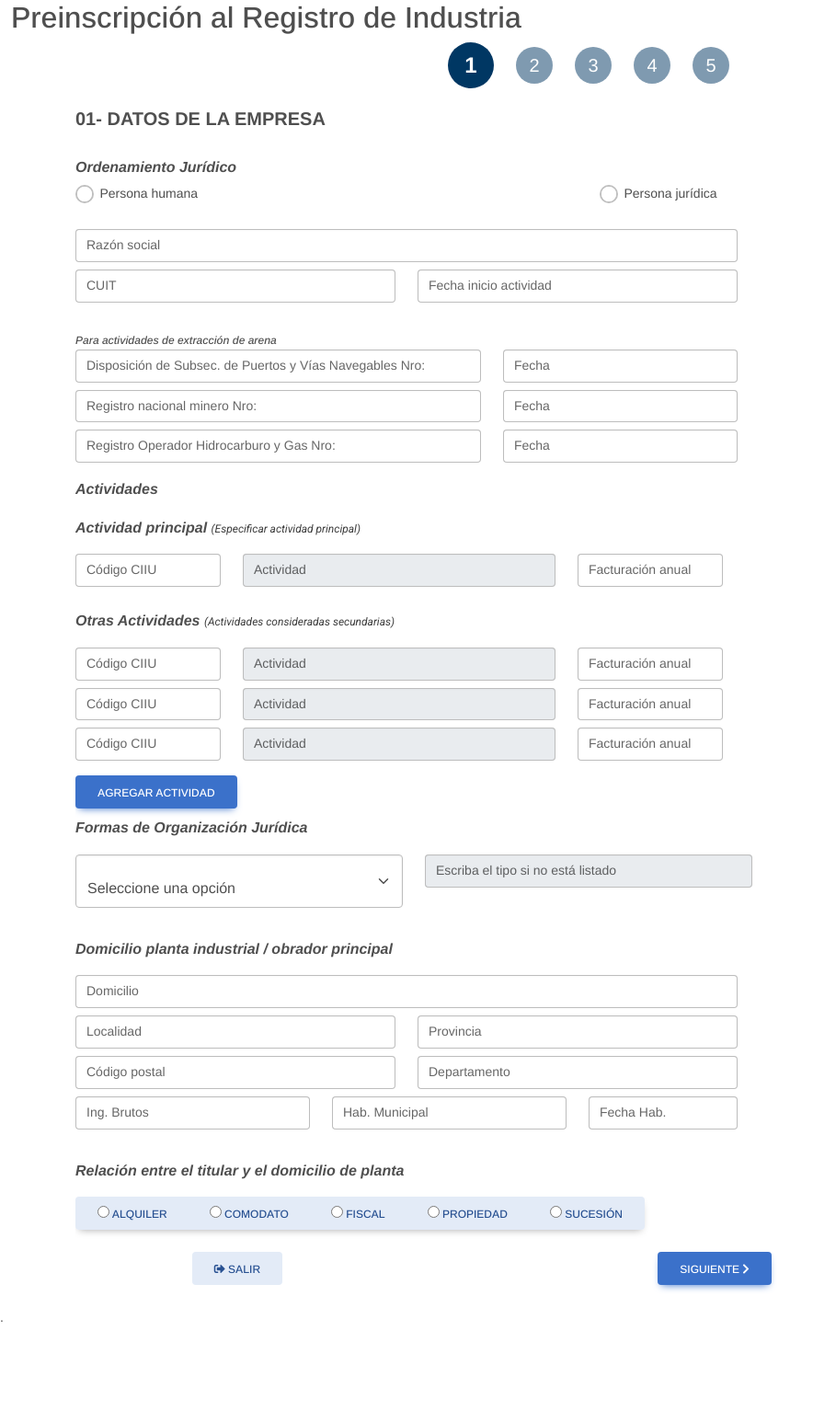
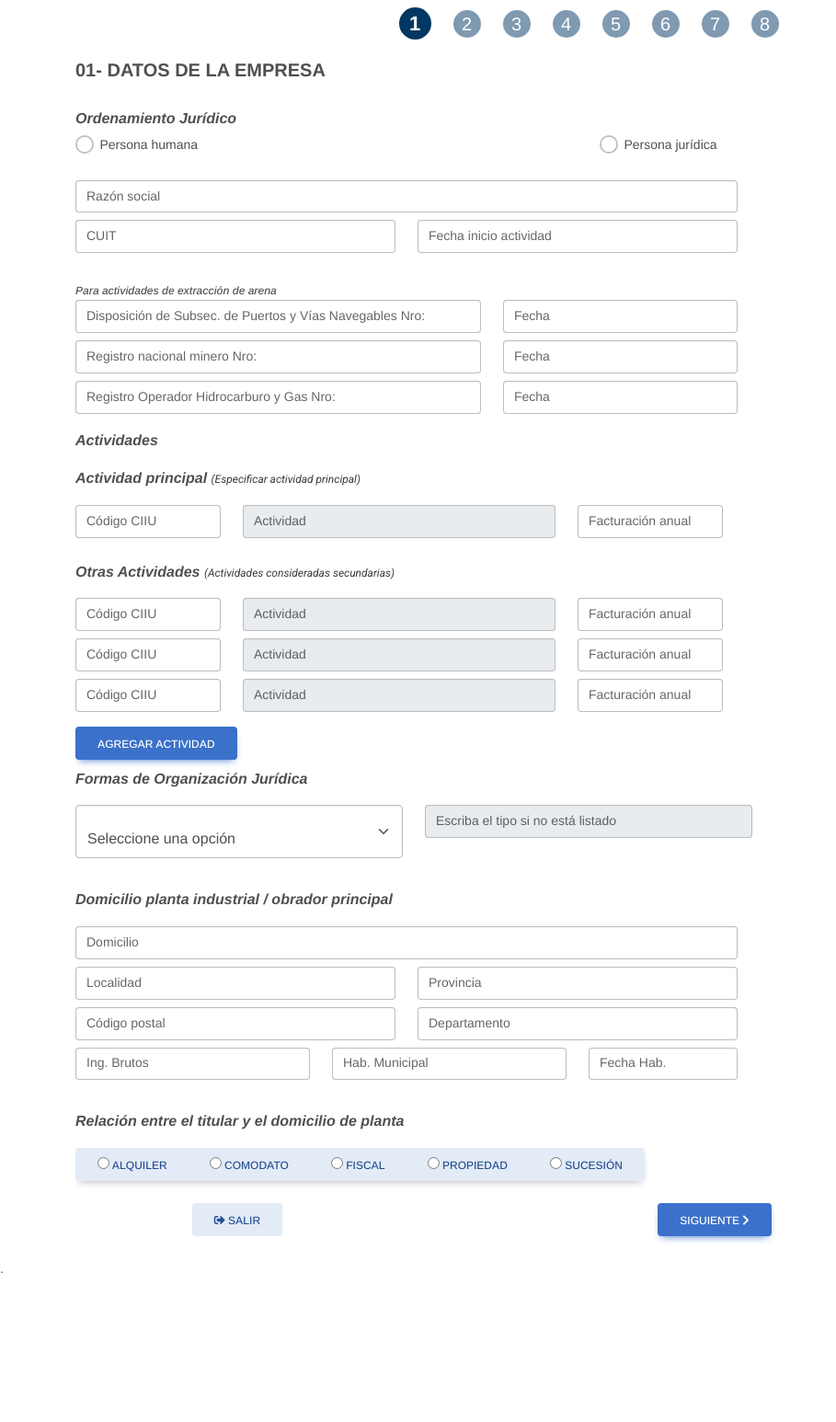
Before and after one commit to carlosg1/dihm_rip, a PHP site: page /preinscripcion in a window 1280 px wide. Shown: the whole page at 92% size, without its empty margins (0-909 px from the left). After the commit the page ends 1384 px from the top, so only its background shows below. Run offline with PHP 8.4, Linux system fonts and the light colour scheme; some libraries are stand-ins or nearby versions.

Commit message:
Saque la etiqueta form

```diff
--- a/preinscripcion/index.php
+++ b/preinscripcion/index.php
@@ -44,7 +44,8 @@
     <link rel="stylesheet" href="../css/tooltip.css">
 </head>
 <body>
-    <div class="container-fluid d-md-none">
+    <!-- Encabezado de la pagina -->
+    <div class="container-fluid d-md-none justify-content-center">
         <header class="fixed-top">
             <nav class="navbar navbar-expand-lg navbar-light bg-white">
                 <div class="container-fluid">
@@ -71,11 +72,12 @@
             </nav>
         </header>
     </div>
+
     <!-- Titulo principal -->
-    <div class="container-fluid">
-        <div class="row">
-            <div class="col-auto text-center">
-                <p class="h2">Preinscripci&oacute;n al Registro de Industria</p>
+    <div class="d-md-none container-fluid justify-content-center">
+        <div class="row">
+            <div class="col-12 text-center">
+                <p class="titulo-principal">Preinscripci&oacute;n al <br/> Registro de Industria</p>
             </div>
         </div>
     </div>
@@ -84,19 +86,28 @@
     <div class="container mt-2">
       <div class="row justify-content-center align-items-center">
         <div class="col-auto">
-          <div class="d-flex justify-content-center align-items-center rounded-circle paso-bg-activo text-white" style="width: 50px; height: 50px; font-family: 'Arimo', sans-serif; font-size: 24px; font-weight: 700;">1</div>
+          <div class="d-flex justify-content-center align-items-center rounded-circle paso-bg-activo text-white" style="width: 35px; height: 35px; font-family: 'Arimo', sans-serif; font-size: 22px; font-weight: 700;">1</div>
         </div>
         <div class="col-auto">
-          <div class="d-flex justify-content-center align-items-center rounded-circle paso-bg-inactivo text-white" style="width: 40px; height: 40px; font-family: 'Arimo', sans-serif; font-size: 20px;">2</div>
+          <div class="d-flex justify-content-center align-items-center rounded-circle paso-bg-inactivo text-white" style="width: 30px; height: 30px; font-family: 'Arimo', sans-serif; font-size: 20px;">2</div>
         </div>
         <div class="col-auto">
-          <div class="d-flex justify-content-center align-items-center rounded-circle paso-bg-inactivo text-white" style="width: 40px; height: 40px; font-family: 'Arimo', sans-serif; font-size: 20px;">3</div>
+          <div class="d-flex justify-content-center align-items-center rounded-circle paso-bg-inactivo text-white" style="width: 30px; height: 30px; font-family: 'Arimo', sans-serif; font-size: 20px;">3</div>
         </div>
         <div class="col-auto">
-          <div class="d-flex justify-content-center align-items-center rounded-circle paso-bg-inactivo text-white" style="width: 40px; height: 40px; font-family: 'Arimo', sans-serif; font-size: 20px;">4</div>
+          <div class="d-flex justify-content-center align-items-center rounded-circle paso-bg-inactivo text-white" style="width: 30px; height: 30px; font-family: 'Arimo', sans-serif; font-size: 20px;">4</div>
         </div>
         <div class="col-auto">
-          <div class="d-flex justify-content-center align-items-center rounded-circle paso-bg-inactivo text-white" style="width: 40px; height: 40px; font-family: 'Arimo', sans-serif; font-size: 20px;">5</div>
+          <div class="d-flex justify-content-center align-items-center rounded-circle paso-bg-inactivo text-white" style="width: 30px; height: 30px; font-family: 'Arimo', sans-serif; font-size: 20px;">5</div>
+        </div>
+        <div class="col-auto">
+          <div class="d-flex justify-content-center align-items-center rounded-circle paso-bg-inactivo text-white" style="width: 30px; height: 30px; font-family: 'Arimo', sans-serif; font-size: 20px;">6</div>
+        </div>
+        <div class="col-auto">
+          <div class="d-flex justify-content-center align-items-center rounded-circle paso-bg-inactivo text-white" style="width: 30px; height: 30px; font-family: 'Arimo', sans-serif; font-size: 20px;">7</div>
+        </div>
+        <div class="col-auto">
+          <div class="d-flex justify-content-center align-items-center rounded-circle paso-bg-inactivo text-white" style="width: 30px; height: 30px; font-family: 'Arimo', sans-serif; font-size: 20px;">8</div>
         </div>
       </div>
     </div>
@@ -106,7 +117,7 @@
         <div class="container">
 
             <div>
-                <form>
+                <!-- <form>  -->
                     <!-- PASO 1 DATOS DE LA EMPRESA -->
                     <div class="paso-1 transicion-1" style="display: block;">
 
@@ -133,7 +144,7 @@
 
                         <!-- ORDENAMIENTO JURIDICO -->
                         <div class="row mb-4 ordenamiento_juridico">
-                            <div class="col-sm-12 col-md-6 pl-2">
+                            <div class="col-sm-12 col-md-6">
                                 <div class="form-check form-check-inline">
                                     <input class="form-check-input" type="radio" name="inlineRadioOptions" id="personaHumana" value="personaHumana" />
                                     <label class="form-check-label" for="personaHumana">Persona humana</label>
@@ -1402,6 +1413,7 @@
                             </div>
                         </div>
 
+                        <div class="container">
                             <div class="row mt-3">
                                 <div class="col-12">
                                     <label class="cel-texto-campo-1" for="nombre-linea">Ampliación de la capacidad productiva</label>
@@ -1409,13 +1421,13 @@
                             </div>
 
                             <div class="row mt-1">
-                            <div class="col-sm-6 col-lg-6">
+                                <div class="col-sm-12 col-md-6">
                                     <div class="form-check">
                                         <input class="form-check-input" type="radio" name="pmAmpliaCapProd" id="pmAmpliaCapProd" value="1" />
                                         <label class="form-check-label" for="personaHumana">EN EJECUCIÓN</label>
                                     </div>
                                 </div>
-                            <div class="col-sm-6 col-lg-6">
+                                <div class="col-sm-12 col-md-6">
                                     <div class="form-check">
                                         <input class="form-check-input" type="radio" name="pmAmpliaCapProd" id="pmAmpliaCapProd" value="1" />
                                         <label class="form-check-label" for="personaHumana">EN AGENDA</label>
@@ -1425,34 +1437,32 @@
 
                             <!-- plazo implementacion, fuente de financiamiento, monto estimado de la inversion, asistencia tecnica necesaria -->
                             <div class="row mt-2">
-                            <div class="col-sm-12">
+                                <div class="col-sm-12 col-md-6">
                                     <div class="form-outline">
                                         <input class="form-control plazoImplementa" type="text" id="plazoImplementa">
                                         <label class="form-label" for="plazoImplementa">Plazo implementación</label>
                                     </div>
                                 </div>
-                        </div>
-                        <div class="row mt-2">
-                            <div class="col-sm-12">
+                                <div class="col-sm-12 col-md-6 mt-2">
                                     <div class="form-outline">
                                         <input class="form-control fuenteFinanciamiento" type="text" id="fuenteFinanciamiento">
                                         <label class="form-label" for="fuenteFinanciamiento">Fuente financiamiento</label>
                                     </div>
                                 </div>
                             </div>
+
                             <div class="row mt-2">
-                            <div class="col-sm-12">
+                                <div class="col-sm-12 col-md-6">
                                     <div class="form-outline">
                                         <input class="form-control montoInversion" type="text" id="montoInversion">
                                         <label class="form-label" for="montoInversion">Monto estimado de la inversión</label>
                                     </div>
                                 </div>
-                        </div>
-                        <div class="row mt-2">
-                            <div class="col-sm-12">
+                                <div class="col-sm-12 mt-2">
                                     <div class="form-outline">
                                         <input class="form-control asistenciaTecnica" type="text" id="asistenciaTecnica">
                                         <label class="form-label" for="asistenciaTecnica">Asistencia técnica necesaria</label>
+                                    </div>
                                 </div>
                             </div>
                         </div>
@@ -1526,7 +1536,7 @@
                         </div>
                     </div>
                     <!-- // PASO 8 ADMINISTRACION -->
-                </form>
+                <!-- </form> -->
             </div>
         </div>
     </section>
--- a/preinscripcion/preinscripcion.css
+++ b/preinscripcion/preinscripcion.css
@@ -15,6 +15,12 @@
     opacity: 0.5;
     filter: alpha(opacity=50); /* para ie */
 
+}
+.titulo-principal {
+    font-family: 'Arimo', sans-serif;
+    font-size: 18px;
+    line-height: 1.2;
+    margin-top: 89px;
 }
 .cel-titulo-1 {
     font-family: 'Arimo', 'Segoe UI', sans-serif;
```
Lines whose indentation alone changed are shown as unchanged.
